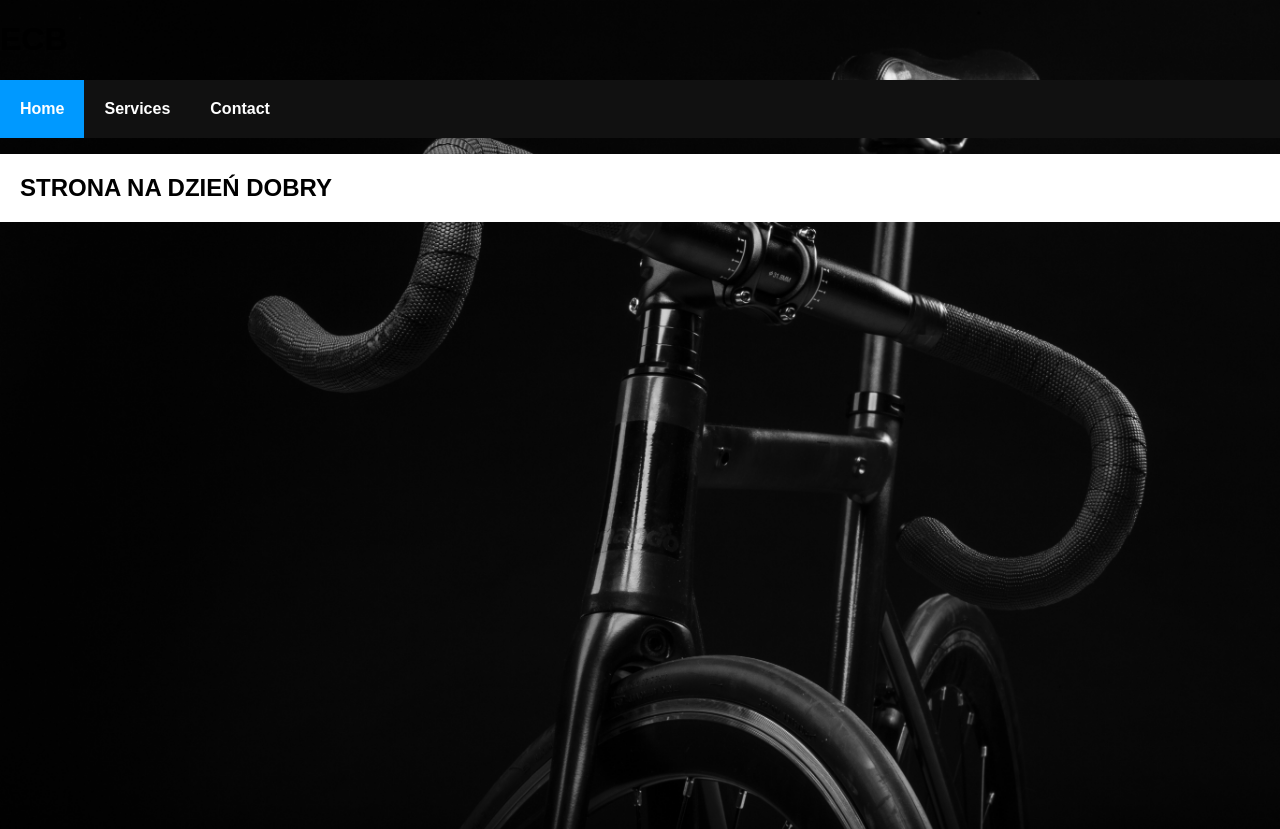
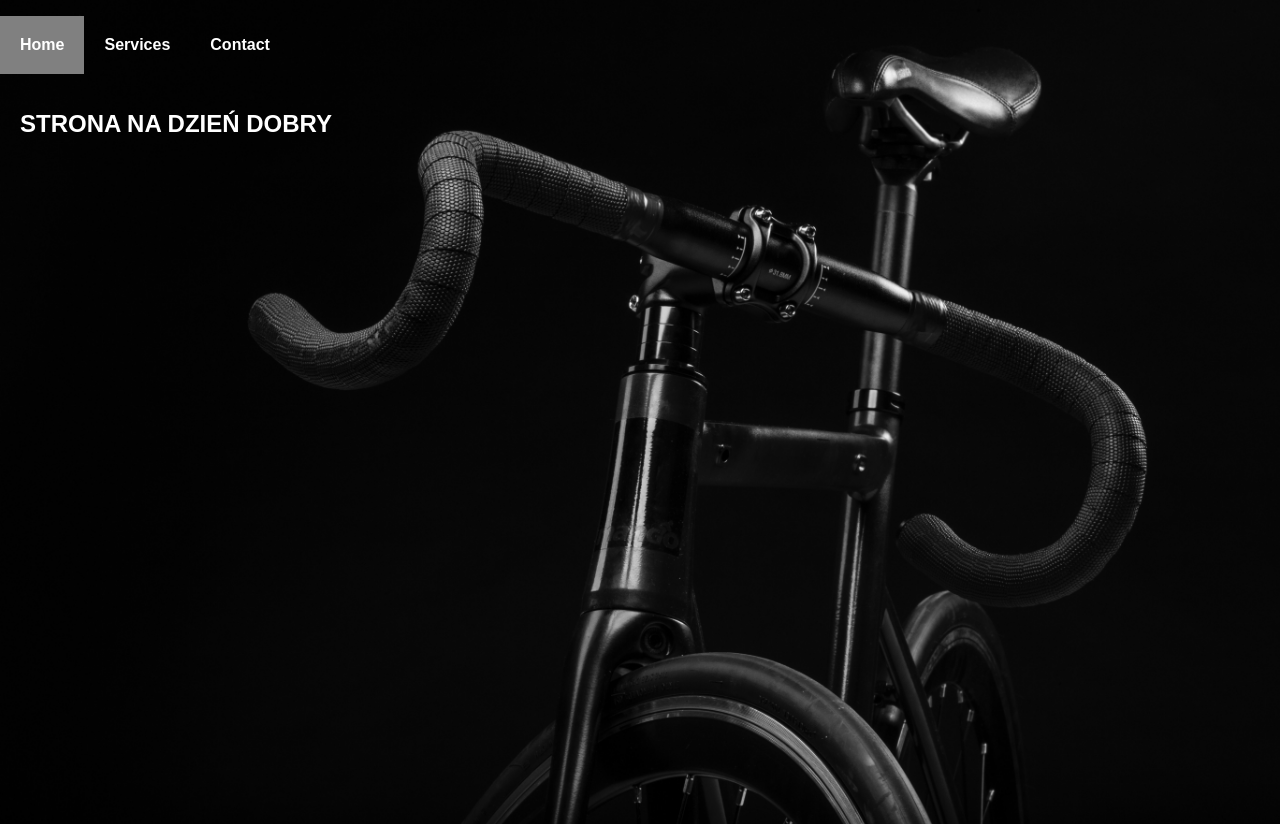
Before and after one commit to echobanda/react_wsb, a React app: page / in a window 1280 px wide. Built offline with nearby package versions, Linux system fonts and the light colour scheme.

Commit message:
css styles change

```diff
--- a/src/Main.jsx
+++ b/src/Main.jsx
@@ -15,8 +15,6 @@ class Main extends Component {
     return (
       <HashRouter>
         <div>
-
-          <h1>ECB</h1>
           <ul className="header">
             <li><NavLink exact to="/">Home</NavLink></li>
             <li><NavLink to="/services">Services</NavLink></li>
--- a/styles/styles.css
+++ b/styles/styles.css
@@ -10,7 +10,7 @@ ul.header li {
   margin: 0;
 }
 ul.header {
-  background-color: #111;
+  background-color: inherit;
   padding: 0;
 }
 ul.header li a {
@@ -21,7 +21,8 @@ ul.header li a {
   display: inline-block;
 }
 .content {
-  background-color: #FFF;
+  background-color: inherit;
+  color: #FFF;
   padding: 20px;
 }
 .content h2 {
@@ -33,7 +34,7 @@ ul.header li a {
 }
 
 .active {
-  background-color: #0099FF;
+  background-color: grey;
 }
 
 header {
```
Also changed, not shown: bundle.js.
